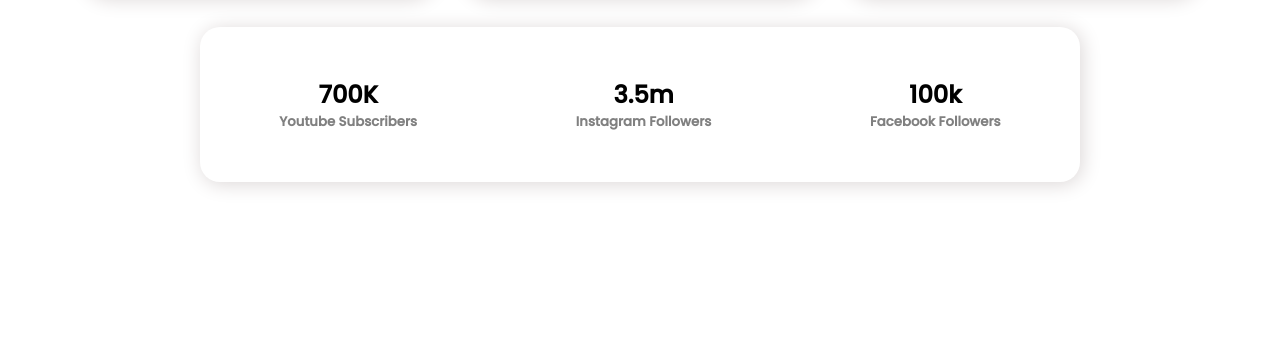
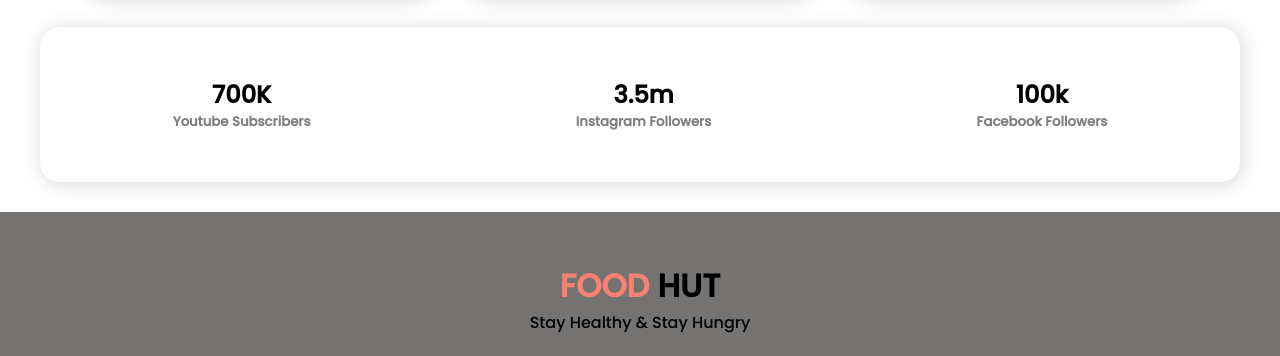
Before and after one commit to Pranta07/Food-Hut, a plain HTML site: page index.html in a window 1280 px wide. Shown: the part 1941-2297 px from the top of the page. Before the commit the page ends 2153 px from the top, so only its background shows below. Drawn offline with Linux system fonts and the light colour scheme.

Commit message:
footer-added

```diff
--- a/index.html
+++ b/index.html
@@ -138,5 +138,13 @@
                 </div>
             </section>
         </main>
+        <!-- footer-section -->
+        <footer>
+            <h1><span class="salmon"">FOOD</span> HUT</h1>
+            <p>Stay Healthy & Stay Hungry</p>
+            <p class="copyright" style="color: rgb(51, 50, 50)">
+                <small>All rights reserved@Pranta Pal</small>
+            </p>
+        </footer>
     </body>
 </html>
--- a/style.css
+++ b/style.css
@@ -122,7 +122,7 @@ body {
     align-items: center;
     border-radius: 20px;
     box-shadow: 2px 2px 20px rgb(219, 214, 214);
-    margin: 30px 200px;
+    margin: 30px auto;
     padding: 50px 0;
 }
 
@@ -131,8 +131,10 @@ h5 {
 }
 /* footer-section */
 footer {
-    background-color: rgb(19, 18, 18);
+    text-align: center;
+    background-color: rgb(117, 114, 114);
+    padding-top: 50px;
 }
-footer p {
-    padding-bottom: 50px;
+.copyright {
+    padding-top: 20px;
 }
```
